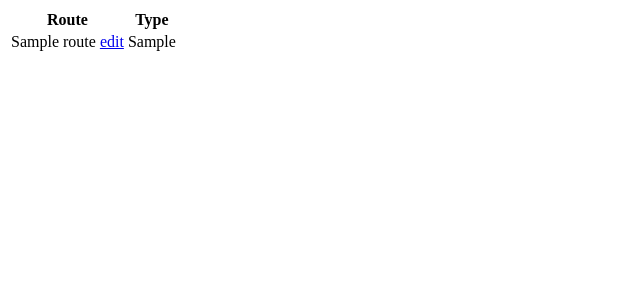
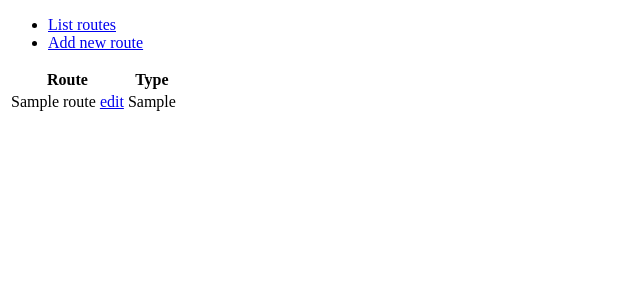
Before and after one commit to S4ndyk/Climb-a-Rock, a Flask app: page /routes in a window 1280 px wide. Shown: the top 300 px of the page, without its empty margins (0-640 px from the left). Run offline with Flask 2, Linux system fonts and the light colour scheme; tables that the repository leaves empty hold one stand-in row (values such as "Sample post").

Commit message:
Add menu to top

```diff
--- a/application/templates/routes/table.html
+++ b/application/templates/routes/table.html
@@ -1,6 +1,14 @@
 {% extends "layout.html" %}
 
 {% block body %}
+<ul>
+  <li>
+    <a href="{{ url_for('routes_index')}}">List routes</a>
+  </li>
+  <li>
+    <a href="{{ url_for('routes_form')}}">Add new route</a>
+  </li>
+</ul>
 <table>
   <tr>
     <th>Route</th>
```
Lines whose indentation alone changed are shown as unchanged.
